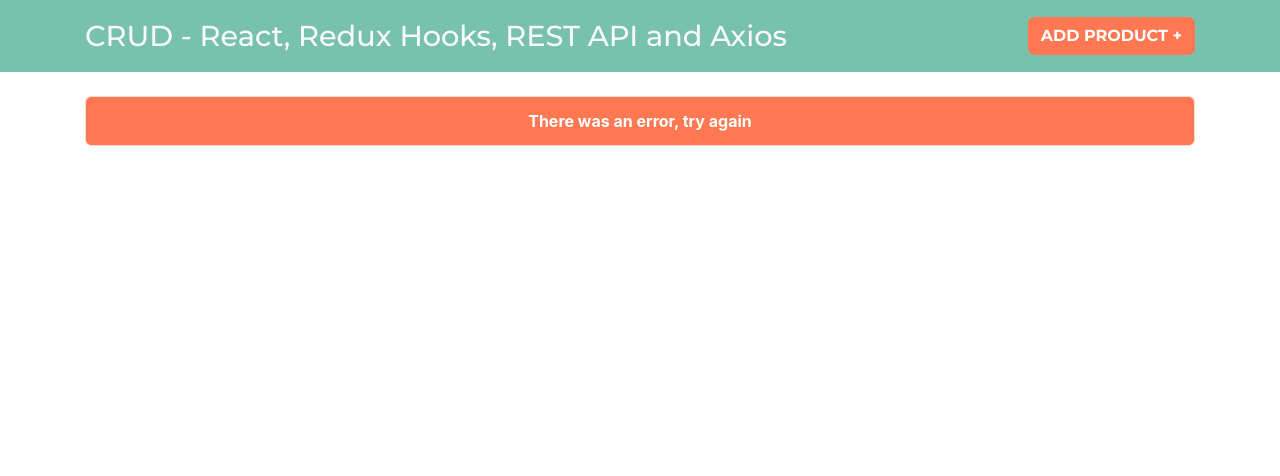
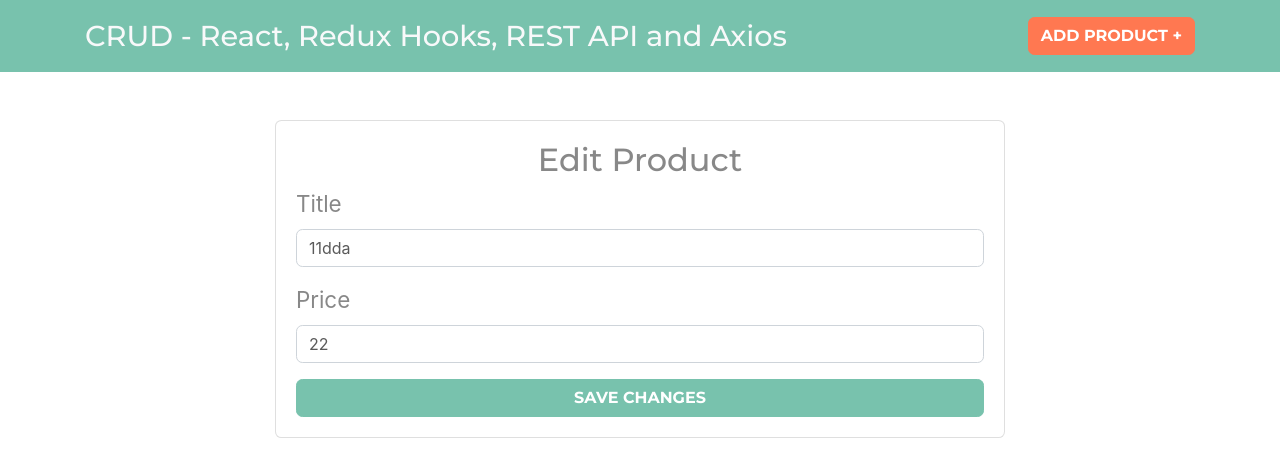
Before and after one commit to jaimeduque17/crud-redux, a React (Create React App) app: page /products/edit/1 in a window 1280 px wide. Shown: the top 476 px of the page. Built offline with nearby package versions, Linux system fonts and the light colour scheme; no server answers; data requests are answered from the project's data file.

Commit message:
Functionality to edit a record is created

```diff
--- a/db.json
+++ b/db.json
@@ -1,19 +1,19 @@
 {
   "books": [
     {
-      "id": 2,
-      "name": "Learning React",
-      "price": 40
+      "id": 1,
+      "name": "11dda",
+      "price": "22"
     },
     {
-      "name": "Learning Redux",
+      "name": "efefe",
+      "price": "20",
+      "id": 2
+    },
+    {
+      "name": "deded",
       "price": "30",
       "id": 3
-    },
-    {
-      "name": "learning JS",
-      "price": "25",
-      "id": 4
     }
   ]
 }
--- a/src/actions/productsActions.js
+++ b/src/actions/productsActions.js
@@ -10,10 +10,14 @@ import {
     DELETE_PRODUCT_ERROR,
     EDIT_PRODUCT,
     EDIT_PRODUCT_SUCCESS,
-    EDIT_PRODUCT_ERROR
+    EDIT_PRODUCT_ERROR,
+    START_EDIT_PRODUCT,
+    EDITED_PRODUCT_SUCCESS,
+    EDITED_PRODUCT_ERROR
 } from '../types';
 
 import clientAxios from '../config/axios';
+import Swal from 'sweetalert2';
 
 // create a new product - main function
 export function createNewProductAction(product) {
@@ -59,11 +63,9 @@ export function getProductsAction() {
         // check the API
         clientAxios.get('/books')
             .then(response => {
-                // console.log(response);
                 dispatch(downloadProductsSuccess(response.data));
             })
             .catch(error => {
-                console.log(error);
                 dispatch(downloadProductsError());
             })
     }
@@ -90,11 +92,9 @@ export function deleteProductAction(id) {
         // delete form the API
         clientAxios.delete(`/books/${id}`)
             .then(response => {
-                console.log(response);
                 dispatch(productDeleteSuccess(id));
             })
             .catch(error => {
-                console.log(error);
                 dispatch(productDeleteError());
             })
     }
@@ -115,13 +115,12 @@ export const productDeleteError = () => ({
 
 // get the product to edit
 export function productEditAction(id) {
-    return(dispatch) => {
+    return (dispatch) => {
         dispatch(productAction());
 
         // get product from the API
         clientAxios.get(`/books/${id}`)
             .then(response => {
-            console.log(response.data);
                 dispatch(productEditSuccess(response.data));
             })
             .catch(error => {
@@ -143,3 +142,36 @@ export const productEditSuccess = (product) => ({
 export const productEditError = () => ({
     type: EDIT_PRODUCT_ERROR
 })
+
+export function editProductAction(product) {
+    return (dispatch) => {
+        dispatch(startEditProduct())
+
+        // check API
+        clientAxios.put(`/books/${product.id}`, product)
+            .then(response => {
+                dispatch(editProductSuccess(response.data));
+                Swal.fire(
+                    'Almacenado',
+                    'El producto se actualizó correctamente',
+                    'success'
+                )
+            })
+            .catch(error => {
+                dispatch(editProductError());
+            })
+    }
+}
+
+export const startEditProduct = () => ({
+    type: START_EDIT_PRODUCT
+})
+
+export const editProductSuccess = product => ({
+    type: EDITED_PRODUCT_SUCCESS,
+    payload: product
+})
+
+export const editProductError = () => ({
+    type: EDITED_PRODUCT_ERROR
+})
--- a/src/components/EditProduct.js
+++ b/src/components/EditProduct.js
@@ -1,13 +1,23 @@
-import React, { useEffect, Fragment } from 'react';
+import React, { useEffect, Fragment, useRef } from 'react';
 
 // Redux
 import { useDispatch, useSelector } from 'react-redux';
-import { productEditAction } from '../actions/productsActions';
+import { productEditAction, editProductAction } from '../actions/productsActions';
+import { validateFormAction, successValidation, errorValidation } from '../actions/validationActions';
 
-const EditProduct = ({ match }) => {
+const EditProduct = ({ history, match }) => {
+
+    // create refs
+    const nameRef = useRef('');
+    const priceRef = useRef('');
 
     // dispatch to execute the main action
     const dispatch = useDispatch();
+
+    const editProduct = (product) => dispatch(editProductAction(product));
+    const validateForm = () => dispatch(validateFormAction());
+    const validationSuccess = () => dispatch(successValidation());
+    const validationError = () => dispatch(errorValidation());
 
     // get the ID to edit
     const { id } = match.params;
@@ -21,7 +31,32 @@ const EditProduct = ({ match }) => {
     const error = useSelector(state => state.products.error);
 
     // when the API is charging
-    if (!product) return 'Cargando...';
+    if (!product) return 'Loading...';
+
+    const submitEditProduct = (e) => {
+        e.preventDefault();
+
+        // validate the form
+        validateForm();
+
+        if (nameRef.current.value.trim() === '' || priceRef.current.value.trim() === '') {
+            validationError();
+            return;
+        }
+
+        // there wasn't an error
+        validationSuccess();
+
+        // save changes
+        editProduct({
+            id,
+            name: nameRef.current.value,
+            price: priceRef.current.value
+        });
+
+        // redirect
+        history.push('/');
+    }
 
     return (
 
@@ -35,7 +70,9 @@ const EditProduct = ({ match }) => {
                         <div className="card">
                             <div className="card-body">
                                 <h2 className="text-center">Edit Product</h2>
-                                <form>
+                                <form
+                                    onSubmit={submitEditProduct}
+                                >
                                     <div className="form-group">
                                         <label>Title</label>
                                         <input
@@ -43,6 +80,7 @@ const EditProduct = ({ match }) => {
                                             className="form-control"
                                             placeholder="Title"
                                             defaultValue={product.name}
+                                            ref={nameRef}
                                         />
                                     </div>
                                     <div className="form-group">
@@ -52,6 +90,7 @@ const EditProduct = ({ match }) => {
                                             className="form-control"
                                             placeholder="Price"
                                             defaultValue={product.price}
+                                            ref={priceRef}
                                         />
                                     </div>
 
--- a/src/reducers/productsReducer.js
+++ b/src/reducers/productsReducer.js
@@ -10,7 +10,10 @@ import {
     DELETE_PRODUCT_ERROR,
     EDIT_PRODUCT,
     EDIT_PRODUCT_SUCCESS,
-    EDIT_PRODUCT_ERROR
+    EDIT_PRODUCT_ERROR,
+    START_EDIT_PRODUCT,
+    EDITED_PRODUCT_SUCCESS,
+    EDITED_PRODUCT_ERROR
 } from '../types';
 
 // each reducer has its own state
@@ -93,6 +96,22 @@ export default function (state = initialState, action) {
                 ...state,
                 error: true
             }
+        case START_EDIT_PRODUCT:
+            return {
+                ...state,
+                error: null
+            }
+        case EDITED_PRODUCT_SUCCESS:
+            return {
+                ...state,
+                error: null,
+                products: state.products.map(product => product.id === action.payload.id ? product = action.payload : product)
+            }
+        case EDITED_PRODUCT_ERROR:
+            return {
+                ...state,
+                error: true
+            }
         default:
             return state;
     }
--- a/src/types/index.js
+++ b/src/types/index.js
@@ -17,3 +17,7 @@ export const DELETE_PRODUCT_ERROR = 'DELETE_PRODUCT_ERROR';
 export const EDIT_PRODUCT = 'EDIT_PRODUCT';
 export const EDIT_PRODUCT_SUCCESS = 'EDIT_PRODUCT_SUCCESS';
 export const EDIT_PRODUCT_ERROR = 'EDIT_PRODUCT_ERROR';
+
+export const START_EDIT_PRODUCT = 'START_EDIT_PRODUCT';
+export const EDITED_PRODUCT_SUCCESS = 'EDITED_PRODUCT_SUCCESS';
+export const EDITED_PRODUCT_ERROR = 'EDITED_PRODUCT_ERROR';
```
Lines whose indentation alone changed are shown as unchanged.
